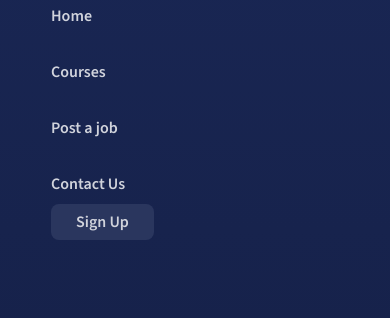
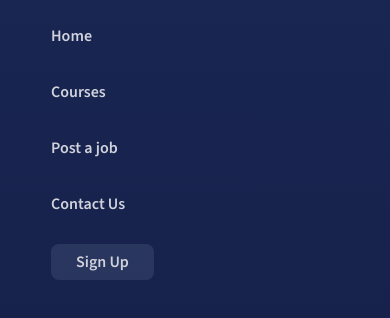
Before and after one commit to alipnf/Kourse-Hero, a website: page index.html in a window 390 px wide. Both pictures are taken after a click on the button "Toggle navigation". Shown: the part 52-370 px from the top of the page. Drawn offline with nearby package versions, Linux system fonts and the light colour scheme; files that its build step writes are made by us from their sources.

Commit message:
fix: margin top menu mobile

```diff
--- a/scss/components/_navbar.scss
+++ b/scss/components/_navbar.scss
@@ -1,4 +1,4 @@
-@use "../main" as *;
+@use "../custom" as *;
 nav {
   .menu {
     margin-left: 30%;
@@ -20,6 +20,10 @@ nav {
   nav {
     .menu {
       margin-left: 0;
+      margin-top: 20px;
+    }
+    .btn-signup {
+      margin-top: 20px;
     }
   }
 }
```
